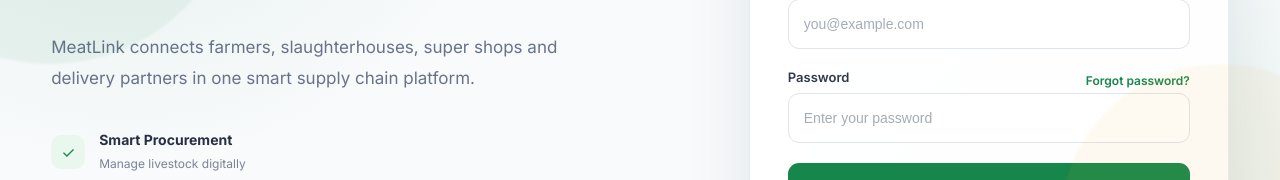
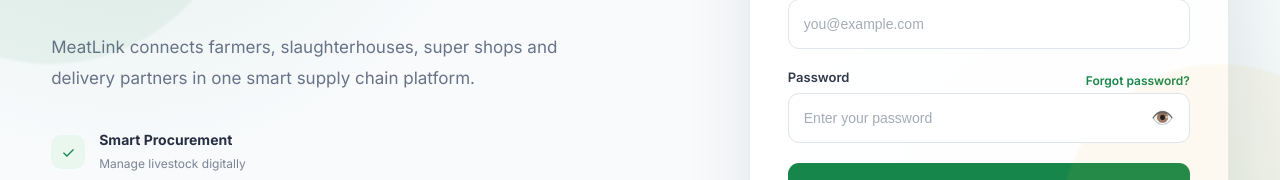
Before and after one commit to saifulislamsshakib/meat-link, a React app in the folder frontend/: page / in a window 1280 px wide. Shown: the part 396-576 px from the top of the page. Built offline with nearby package versions, Linux system fonts and the light colour scheme; the HTML template or start-up script is replaced by a standard one.

Commit message:
Add password visibility toggle to login

```diff
--- a/frontend/src/pages/Login.jsx
+++ b/frontend/src/pages/Login.jsx
@@ -5,7 +5,6 @@
 
 function Login() {
   const navigate = useNavigate();
-
   const { login } = useAuth();
 
   const [formData, setFormData] = useState({
@@ -13,6 +12,7 @@
     password: "",
   });
 
+  const [showPassword, setShowPassword] = useState(false);
   const [loading, setLoading] = useState(false);
   const [error, setError] = useState("");
 
@@ -21,13 +21,11 @@
       ...formData,
       [e.target.name]: e.target.value,
     });
-
     setError("");
   };
 
   const handleSubmit = async (e) => {
     e.preventDefault();
-
     setError("");
     setLoading(true);
 
@@ -152,15 +150,26 @@
                 <a href="#">Forgot password?</a>
               </div>
 
+              <div className="password-input-wrapper">
                 <input
                   id="password"
-                type="password"
+                  type={showPassword ? "text" : "password"}
                   name="password"
                   value={formData.password}
                   onChange={handleChange}
                   placeholder="Enter your password"
                   required
                 />
+
+                <button
+                  type="button"
+                  className="password-toggle"
+                  onClick={() => setShowPassword(!showPassword)}
+                  aria-label={showPassword ? "Hide password" : "Show password"}
+                >
+                  {showPassword ? "🙈" : "👁️"}
+                </button>
+              </div>
             </div>
 
             <button type="submit" className="login-submit" disabled={loading}>
--- a/frontend/src/pages/Register.css
+++ b/frontend/src/pages/Register.css
@@ -186,3 +186,44 @@
     font-size: 24px;
   }
 }
+
+.password-input-wrapper {
+  position: relative;
+  width: 100%;
+}
+
+.password-input-wrapper input {
+  width: 100%;
+  padding-right: 48px;
+  box-sizing: border-box;
+}
+
+.password-toggle {
+  position: absolute;
+  right: 12px;
+  top: 50%;
+  transform: translateY(-50%);
+
+  border: none;
+  background: transparent;
+
+  padding: 4px;
+  margin: 0;
+
+  cursor: pointer;
+
+  font-size: 18px;
+  line-height: 1;
+
+  display: flex;
+  align-items: center;
+  justify-content: center;
+}
+
+.password-toggle:hover {
+  opacity: 0.75;
+}
+
+.password-toggle:focus {
+  outline: none;
+}
```
Also changed, not shown: 1 other file (tests, documents, lock files or other folders). Lines whose indentation alone changed are shown as unchanged.
